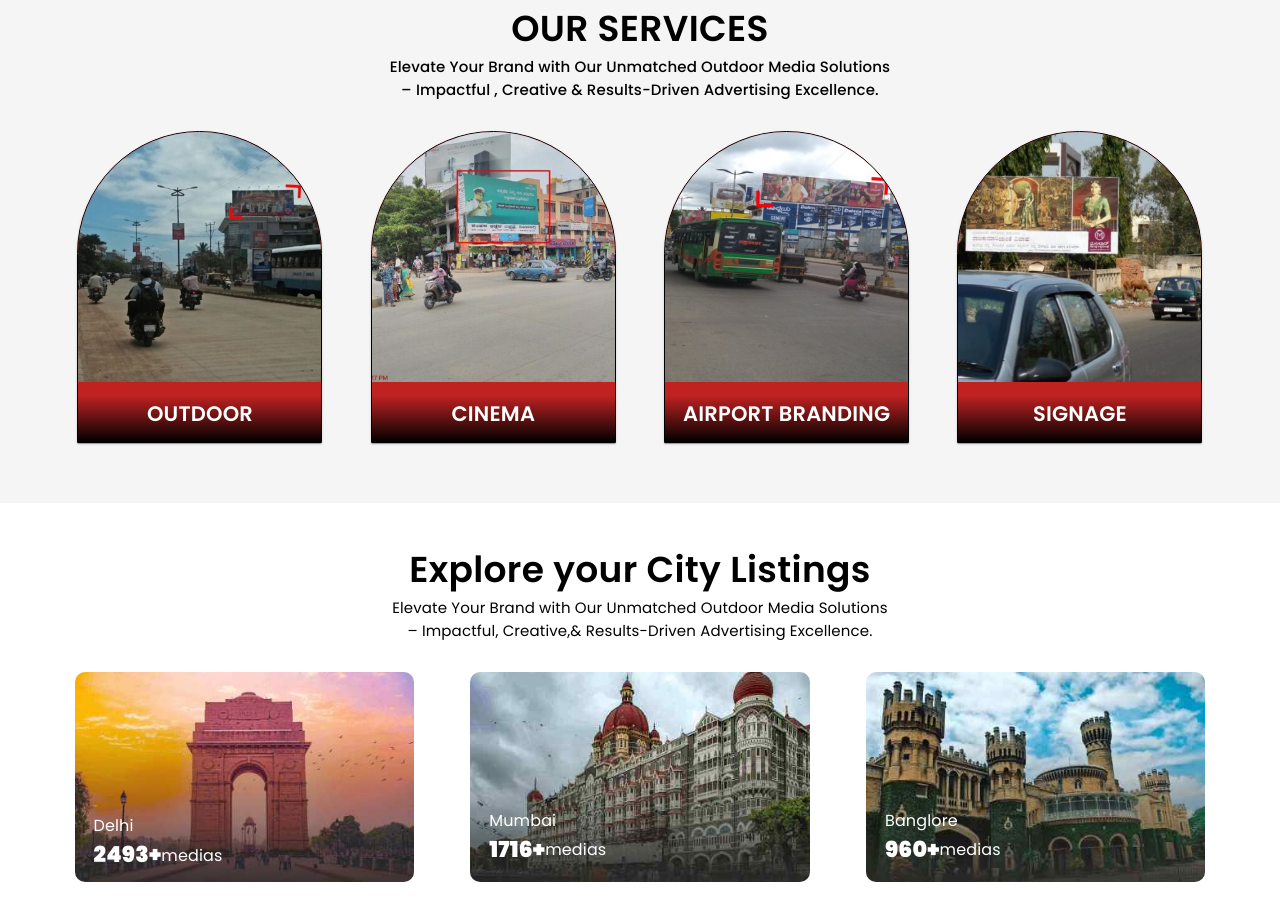
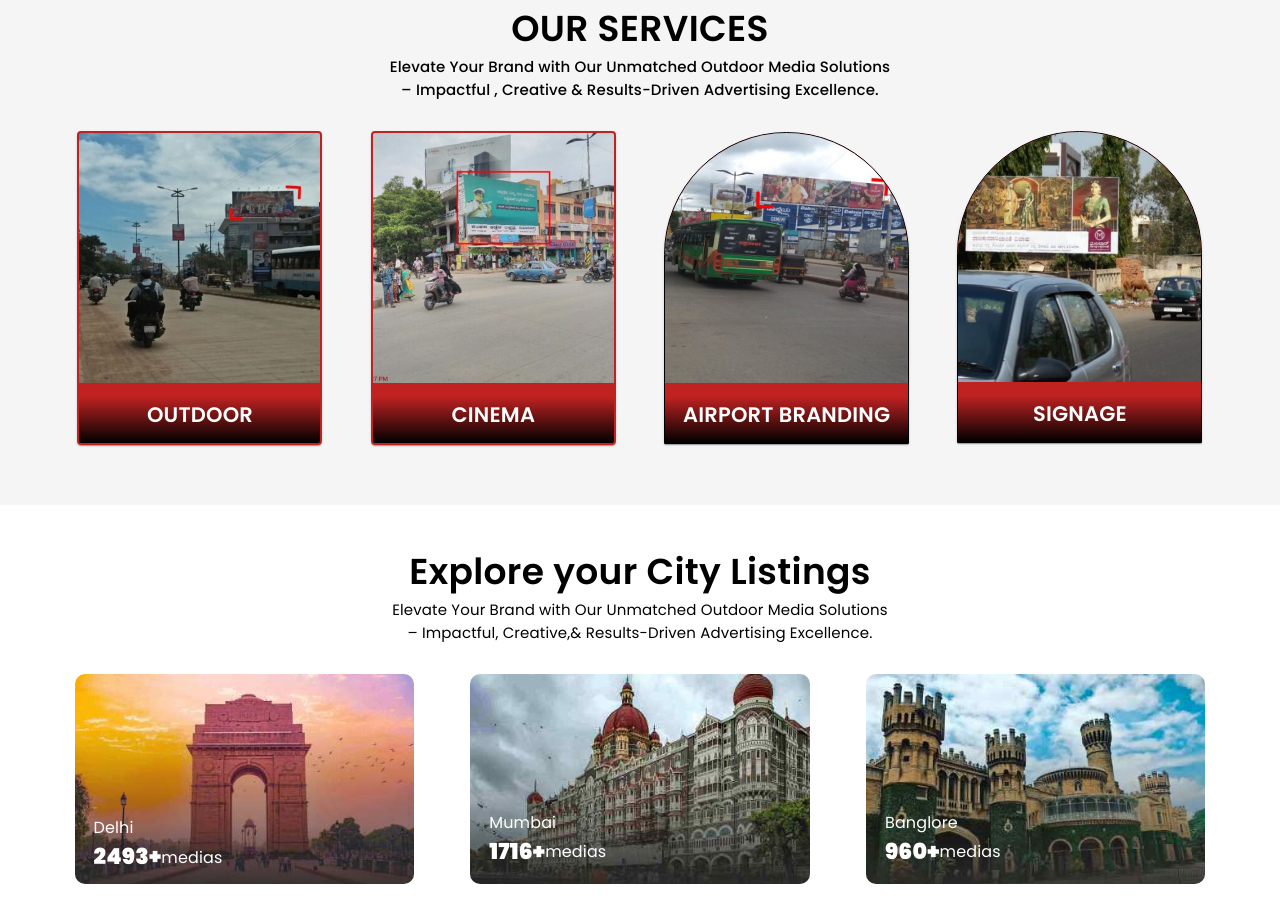
Before and after one commit to abhishekjkoncepts/janus_outdoor, a React (Create React App) app: page / in a window 1280 px wide. Shown: the part 1240-2160 px from the top of the page. Built offline with nearby package versions, Linux system fonts and the light colour scheme.

Commit message:
a commit

```diff
--- a/src/pages/Home/Home.js
+++ b/src/pages/Home/Home.js
@@ -487,8 +487,8 @@ const Home = () => {
                       sx={{
                         maxWidth: "245px",
                         maxHeight: 800,
-                        borderRadius: "150px 150px 0 0",
-                        border: "1px solid #000",
+                        // borderRadius: "150px 150px 0 0",
+                        border: "2px solid #C02222",
                         background:
                           "linear-gradient(to bottom, #C02222 85%, #000)",
                       }}
@@ -560,8 +560,8 @@ const Home = () => {
                       sx={{
                         maxWidth: "245px",
                         maxHeight: 800,
-                        borderRadius: "150px 150px 0 0",
-                        border: "1px solid #000",
+                        // borderRadius: "150px 150px 0 0",
+                        border: "2px solid #C02222",
                         background:
                           "linear-gradient(to bottom, #C02222 85%, #000)",
                       }}
```
